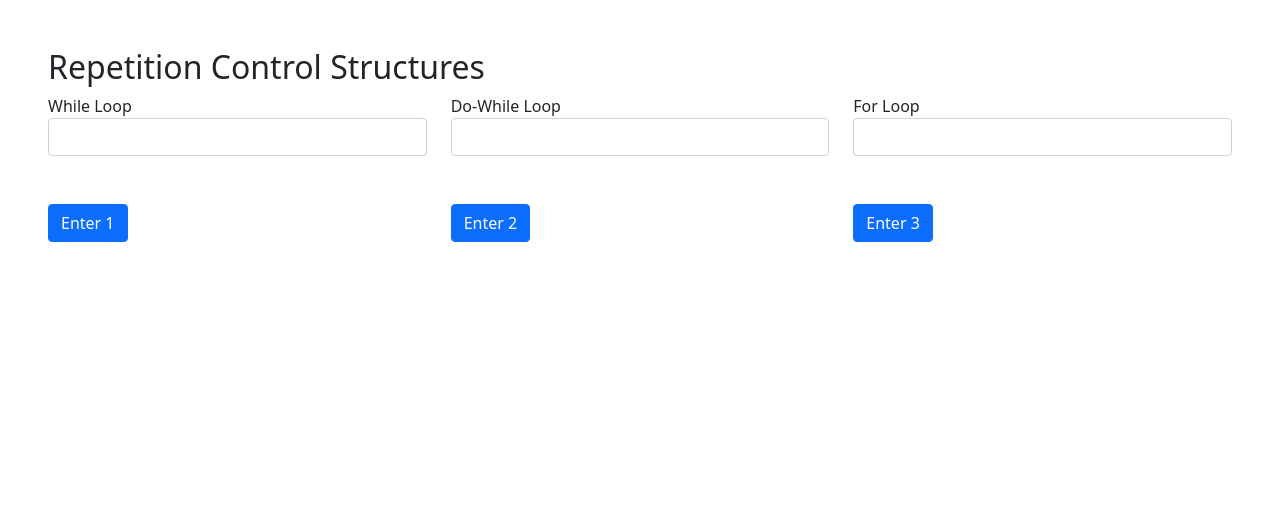
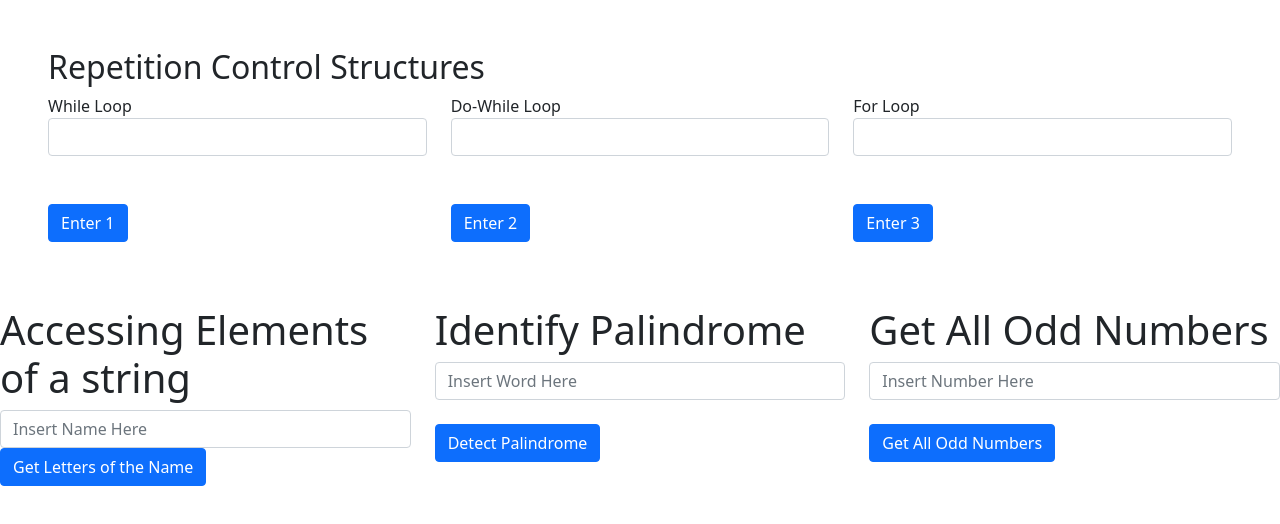
Before and after one commit to monmoncodes/loopActivity, a plain HTML site: page discussion/index.html in a window 1280 px wide. Drawn offline with nearby package versions, Linux system fonts and the light colour scheme.

Commit message:
done with palindrome

```diff
--- a/discussion/index.html
+++ b/discussion/index.html
@@ -60,6 +60,56 @@
 			</div>
 		</div>
 	</div>
+<div class="row">
+			<!-- Accessing elements in a string -->
+			<div class="form-group col-4">
+				<h1>Accessing Elements of a string</h1>
+
+				<!-- for the user's input -->
+				<input type="text" name="name" id="userName" placeholder="Insert Name Here" class="form-control">
+
+				<!-- start the process -->
+				<button type="submit" id="getString" class="btn btn-primary" onclick="accessElementsInString()">Get Letters of the Name</button>
+
+				<p class=" mt-4 text-success" id="stringLength"></p>
+			</div>
+
+			<!-- Palindrome Checker -->
+			<div class="form-group col-4">
+				<h1>Identify Palindrome</h1>
+
+				<!-- for the user's input -->
+				<input type="text" name="word" id="word" placeholder="Insert Word Here" class="form-control">
+
+				<!-- start the process -->
+				<button type="submit" id="getString" class="btn btn-primary mt-4" onclick="detectPalindrome()">
+					Detect Palindrome
+			</button>
+
+				<!-- display the result of the palindrome -->
+				<p class=" mt-4" id="detectPalindrome"></p>
+			</div>
+
+			<!-- Get all Odd numbers in a series -->
+			<div class="form-group col-4">
+				<h1>Get All Odd Numbers</h1>
+
+				<!-- for the user's input -->
+				<input type="number" name="value4" id="value4" placeholder="Insert Number Here" class="form-control">
+
+				<!-- start the process -->
+				<button type="submit" id="getOdd" class="btn btn-primary mt-4" onclick="">
+					Get All Odd Numbers
+			</button>
+
+				<!-- display the result of the palindrome -->
+				<p class=" mt-4" id="getOddNum"></p>
+			</div>
+
+		</div>
+
+
+	</div>
 
 	<script src="index.js"></script>
 
--- a/discussion/index.js
+++ b/discussion/index.js
@@ -135,3 +135,51 @@ function accessElementsInString() {
       alert('value is Invalid');
    }
 }
+
+
+// how to access elements of a string? [] -> array literals
+// [value/index]
+// 0 1 2 nth
+// K a hit ano
+
+// Behavior: If the string provided is an odd number, the middle character does not need to be checked.
+   // d a d  //palindrome
+   // k a y a k  //palindrome
+// we will create a loop through half of the string's characters that checks if the letters at the front and at the back of the string are the same.
+
+
+// Detect if the word is a palindrome.
+function detectPalindrome(){
+   //1. get input first using DOM selectors; repackage using let; (.)dot notation -> .value to get user-input value
+   let word = document.getElementById('word').value;
+
+   let response = document.getElementById('detectPalindrome');
+   // alert(word); //checker
+   // 2. Validate the data if it is indeed the correct type of info.
+   if (word !== '') {
+      // identify how long the word is
+      let wrdLength = word.length;
+      console.log(wrdLength);
+      // initialization => identify the starting point of the loop
+      // condition => describes how the loop will progress and terminates.
+      // iteration -> how to advance to the next process.
+      for (let index = 0; index < wrdLength / 2; index++) {
+         // instructions that will happen upon each iteration of the loop.
+         // we are trying to get the current element in the string according to the index count
+         // get the last element of the string by deducting 1 in the current length of the string since the index count of each element inside a string starts with 0.
+         if (word[index] !== word[wrdLength - 1 - index]) {
+            // response
+            response.innerHTML = word + '<h3 class="text-primary"> is Not a Palindrome </h3>';
+            } else {
+            console.log(word[index] + ' is the same as ' + word[wrdLength - 1 - index]);
+            // response
+            response.innerHTML = word + '<h3 class="text-success"> is a Palindrome </h3>';
+            }
+         }
+
+
+      } else {
+         // response
+         response.innerHTML = '<h3 class="text-danger"> The Value is Invalid </h3>';
+      }
+   }
```
